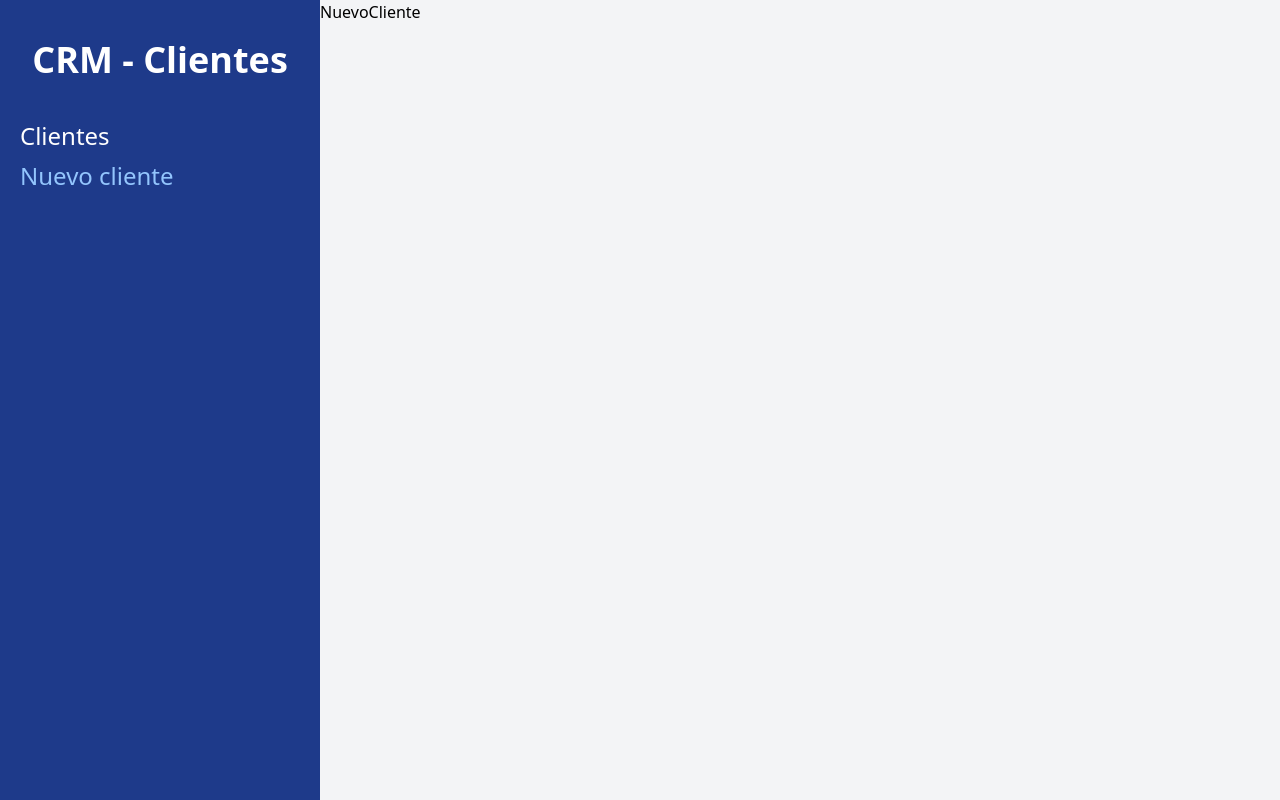
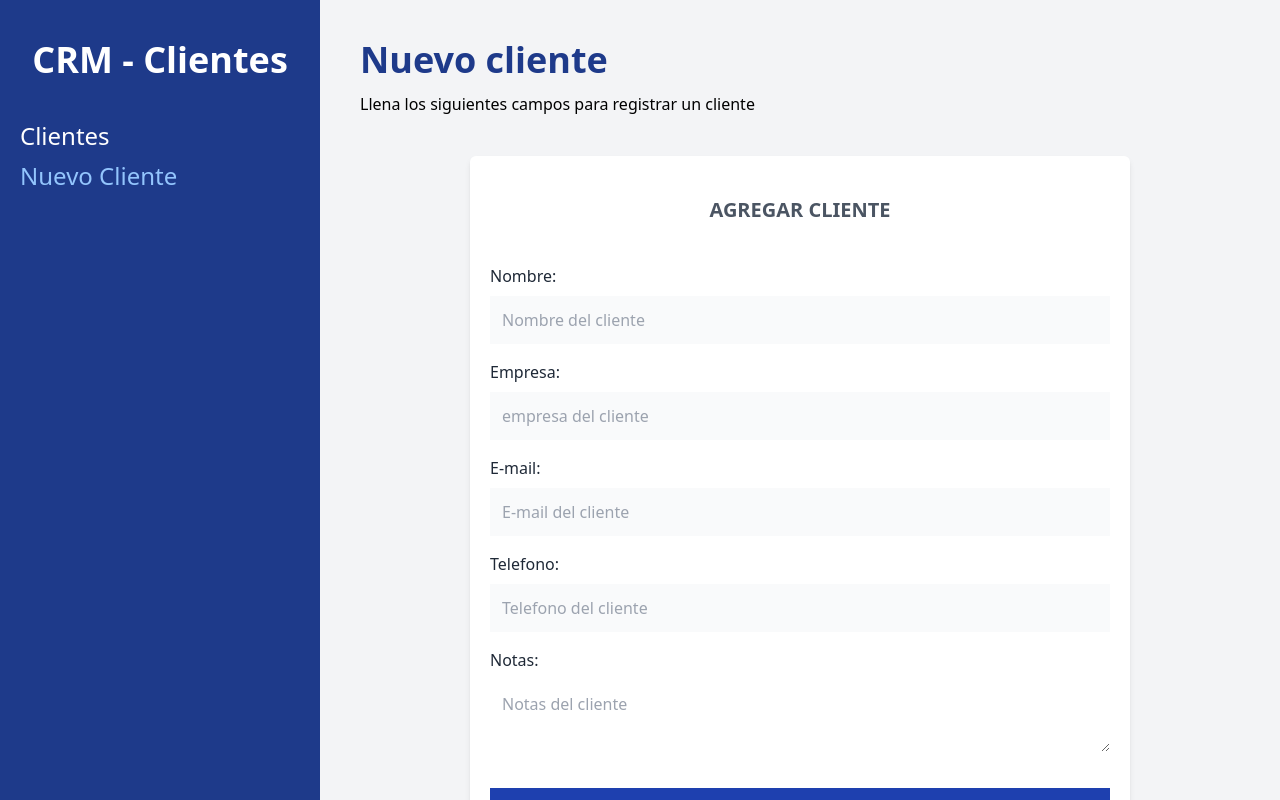
Before and after one commit to dabliu682/CRM-REACT, a React (Vite) app: page /clientes/nuevo in a window 1280 px wide. Built offline with nearby package versions, Linux system fonts and the light colour scheme.

Commit message:
Creacion de rutas post y get

```diff
--- /dev/null
+++ b/db.json
@@ -0,0 +1,28 @@
+{
+  "clientes": [
+    {
+      "nombre": "Oscar Gallardo",
+      "empresa": "Compuconta Software s.a.s",
+      "email": "ing.oscargallardo@hotmail.com",
+      "telefono": "3015005600",
+      "notas": "Cliente recoomendado por otro",
+      "id": 2
+    },
+    {
+      "nombre": "Diana Mireya Rodriguez Cabrera",
+      "empresa": "Diseños Diana",
+      "email": "diana@hotmail.com",
+      "telefono": "3023583847",
+      "notas": "asf",
+      "id": 4
+    },
+    {
+      "nombre": "Ariel Gallardo",
+      "empresa": "Manofacturas Leira",
+      "email": "ariel@hotmail.com",
+      "telefono": "3008319322",
+      "notas": "",
+      "id": 5
+    }
+  ]
+}
--- a/package.json
+++ b/package.json
@@ -9,11 +9,13 @@
   },
   "dependencies": {
     "autoprefixer": "^10.4.5",
+    "formik": "^2.2.9",
     "postcss": "^8.4.12",
     "react": "^18.0.0",
     "react-dom": "^18.0.0",
     "react-router-dom": "^6.3.0",
-    "tailwindcss": "^3.0.24"
+    "tailwindcss": "^3.0.24",
+    "yup": "^0.32.11"
   },
   "devDependencies": {
     "@types/react": "^18.0.0",
--- /dev/null
+++ b/src/componentes/Alerta.jsx
@@ -0,0 +1,9 @@
+import React from 'react'
+
+const Alerta = ({children}) => {
+  return (
+    <div className=" text-red-400  p-1">{children}</div>
+  )
+}
+
+export default Alerta
--- /dev/null
+++ b/src/componentes/Cliente.jsx
@@ -0,0 +1,36 @@
+
+
+const Cliente = ({cliente}) => {
+
+    const { nombre, empresa, email, telefono, notas, id} = cliente
+
+    return (
+        <tr className="border-b hover:bg-gray-50">
+            <td className="p-3">{nombre}</td>
+            <td className="p-3">
+                <p><span className="text-gray-800 uppercase font-bold">Email: </span> {email} </p>
+                <p><span className="text-gray-800 uppercase font-bold">Tel: </span> {telefono} </p>
+            </td>
+            <td className="p-3">{empresa}</td>
+            <td className="p-3">
+
+                <button
+                    type="button"
+                    className="bg-yellow-500 hover:bg-yellow-600 block w-full text-white p-2 uppercase font-bold text-xs"
+                >Ver</button>
+
+                <button
+                    type="button"
+                    className="bg-blue-600 hover:bg-blue-700 block w-full text-white p-2 uppercase font-bold text-xs mt-3"
+                >Editar</button>
+
+                <button
+                    type="button"
+                    className="bg-red-600 hover:bg-red-700 block w-full text-white p-2 uppercase font-bold text-xs mt-3"
+                >Eliminar</button>
+            </td>
+        </tr>
+    )
+}
+
+export default Cliente
--- /dev/null
+++ b/src/componentes/Formulario.jsx
@@ -0,0 +1,131 @@
+import React from 'react'
+import {Formik, Form, Field} from 'formik'
+import { useNavigate} from 'react-router-dom'
+import * as Yup from 'yup'
+import Alerta from './Alerta'
+
+const Formulario = () => {
+
+    const navigate = useNavigate()
+
+    const handleSubmit = async (valores) =>{
+        try {
+            const url='http://localhost:4000/clientes'
+
+            const respuesta = await fetch(url, {
+                method: 'POST',
+                body:JSON.stringify(valores),
+                headers:{
+                    'Content-Type':'application/json'
+                }
+            })
+
+            console.log(respuesta)
+            const resultado = await respuesta.json()
+            console.log(resultado)
+
+            navigate('/clientes')
+
+        } catch (error) {
+            console.log(error)
+        }
+    }
+
+    const nuevoClienteShema = Yup.object().shape({
+        nombre: Yup.string().required('El nombre no puede ser vacio').min(3, 'El nombre es muy corto').max(200,'El nombre es muy largo'),
+        empresa: Yup.string().required('Empresa no puede ser vacio'),
+        email: Yup.string().required('El nombre no puede ser vacio').email('Email no valido'),
+        telefono: Yup.number().positive('Numero no valido').integer('Numero no valido').typeError('Numero no valido')
+    })
+  return (
+    <div className='bg-white mt-10 px-5 py-10 rounded-md shadow-md md:w-3/4 mx-auto'>
+        <h1 className='text-gray-600 font-bold text-xl uppercase text-center'>Agregar cliente</h1>
+        <Formik
+            initialValues={{
+                nombre:'',
+                empresa:'',
+                email:'',
+                telefono:'',
+                notas:'',
+            }}
+
+            onSubmit={ async (values, {resetForm}) =>{
+                await handleSubmit(values)
+                resetForm()
+            }}
+
+            validationSchema={nuevoClienteShema}
+        >
+
+        {({errors, touched}) => {
+            return (
+            <Form className="mt-10">
+                <div className='mb-4'>
+                    <label className='text-gray-800' htmlFor='nombre'>Nombre:</label>
+                    <Field
+                        id='nombre'
+                        type='text'
+                        className='mt-2 block w-full p-3 bg-gray-50'
+                        placeholder='Nombre del cliente'
+                        name='nombre'
+                    />
+                    {errors.nombre && touched.nombre ? (<Alerta>{errors.nombre}</Alerta>) : null}
+                </div>
+                <div className='mb-4'>
+                    <label className='text-gray-800' htmlFor='empresa'>Empresa:</label>
+                    <Field
+                        id='empresa'
+                        type='text'
+                        className='mt-2 block w-full p-3 bg-gray-50'
+                        placeholder='empresa del cliente'
+                        name='empresa'
+                    />
+                    {errors.empresa && touched.empresa ? (<Alerta>{errors.empresa}</Alerta>) : null}
+                </div>
+                <div className='mb-4'>
+                    <label className='text-gray-800' htmlFor='email'>E-mail:</label>
+                    <Field
+                        id='email'
+                        type='email'
+                        className='mt-2 block w-full p-3 bg-gray-50'
+                        placeholder='E-mail del cliente'
+                        name='email'
+                    />
+                    {errors.email && touched.email ? (<Alerta>{errors.email}</Alerta>) : null}
+                </div>
+                <div className='mb-4'>
+                    <label className='text-gray-800' htmlFor='telefono'>Telefono:</label>
+                    <Field
+                        id='telefono'
+                        type='tel'
+                        className='mt-2 block w-full p-3 bg-gray-50'
+                        placeholder='Telefono del cliente'
+                        name='telefono'
+                    />
+                    {errors.telefono && touched.telefono ? (<Alerta>{errors.telefono}</Alerta>) : null}
+                </div>
+                <div className='mb-4'>
+                    <label className='text-gray-800' htmlFor='notas'>Notas:</label>
+                    <Field
+                        as='textarea'
+                        id='notas'
+                        type='text'
+                        className='mt-2 block w-full p-3 bg-gray-50h-40'
+                        placeholder='Notas del cliente'
+                        name='notas'
+                    />
+
+                </div>
+                <input
+                    type='submit'
+                    value='Agregar cliente'
+                    className='mt-5 w-full p-3 bg-blue-800 text-white uppercase font-bold text-lg'
+                />
+            </Form>
+        )}}
+        </Formik>
+    </div>
+  )
+}
+
+export default Formulario
--- a/src/layout/Layout.jsx
+++ b/src/layout/Layout.jsx
@@ -5,24 +5,24 @@ const Layout = () => {
   const url= location.pathname
   return (
 
-    <div className='md:flex md:min-h-screen'>
-      <div className='md:w-1/4 bg-blue-900 px-5 py-10'>
-        <h2 className='text-4xl font-black text-center text-white'>CRM - Clientes</h2>
-        <nav className='mt-10'>
+    <div className="md:flex md:min-h-screen">
+            <div className="md:w-1/4 bg-blue-900 px-5 py-10">
+                <h2 className="text-4xl font-black text-center text-white ">CRM - Clientes</h2>
+                <nav className="mt-10">
                     <Link
                         className={`${url === '/clientes' ? 'text-blue-300' : 'text-white'} text-2xl block mt-2 hover:text-blue-300`}
-            to='/clientes'
+                        to="/clientes"
                     >Clientes</Link>
                     <Link
                          className={`${url === '/clientes/nuevo' ? 'text-blue-300' : 'text-white'} text-2xl block mt-2 hover:text-blue-300`}
-            to='/clientes/nuevo'
-          >Nuevo cliente</Link>
+                        to="/clientes/nuevo"
+                    >Nuevo Cliente</Link>
                 </nav>
             </div>
-      <div className='md:w-3/4'>
+
+            <div className="md:w-3/4 p-10 md:h-screen overflow-scroll">
                 <Outlet />
             </div>
-
 
         </div>
   )
--- a/src/paginas/Inicio.jsx
+++ b/src/paginas/Inicio.jsx
@@ -1,7 +1,48 @@
+import { useState, useEffect } from 'react'
+import Cliente from '../componentes/Cliente'
 
 const Inicio = () => {
+
+  const [clientes, setClientes] = useState([])
+
+  useEffect(() => {
+
+     const obtenerClientesApi = async () =>{
+       try {
+          const url = 'http://localhost:4000/clientes/'
+          const respuesta = await fetch(url)
+          const resultado = await respuesta.json()
+          setClientes(resultado);
+       } catch (error) {
+        console.log(error);
+       }
+     }
+     obtenerClientesApi()
+  },[])
+
   return (
-    <h1>Inicio</h1>
+    <>
+      <h1 className = ' font-black text-4xl text-blue-900'>Clientes</h1>
+      <p className= ' mt-3'>Administra tus clientes</p>
+      <table className= 'w-full mt-5 table-auto shadow bg-withe'>
+        <thead className= 'bg-blue-800 text-white'>
+          <tr>
+            <th className= 'p-2'>Nombre</th>
+            <th className= 'p-2'>Contacto</th>
+            <th className= 'p-2'>Empresa</th>
+            <th className= 'p-2'>Acciones</th>
+          </tr>
+        </thead>
+        <tbody>
+          {clientes.map(cliente => (
+            <Cliente
+              key={cliente.id}
+              cliente = {cliente}
+            />
+          ))}
+        </tbody>
+      </table>
+    </>
   )
 }
 
--- a/src/paginas/NuevoCliente.jsx
+++ b/src/paginas/NuevoCliente.jsx
@@ -1,8 +1,13 @@
 import React from 'react'
+import Formulario from '../componentes/Formulario'
 
 const NuevoCliente = () => {
   return (
-    <h1>NuevoCliente</h1>
+    <>
+      <h1 className='font-black text-4xl text-blue-900'>Nuevo cliente</h1>
+      <p className='mt-3'>Llena los siguientes campos para registrar un cliente</p>
+      <Formulario/>
+    </>
   )
 }
 
--- a/tailwind.config.js
+++ b/tailwind.config.js
@@ -1,5 +1,5 @@
 module.exports = {
-  purge: ["index.html", "./src/**/*.jsx"],
+  content: ["index.html", "./src/**/*.jsx"],
   theme: {
     extend: {},
   },
```
Also changed, not shown: 2 other files (tests, documents, lock files or other folders). Lines whose indentation alone changed are shown as unchanged.
